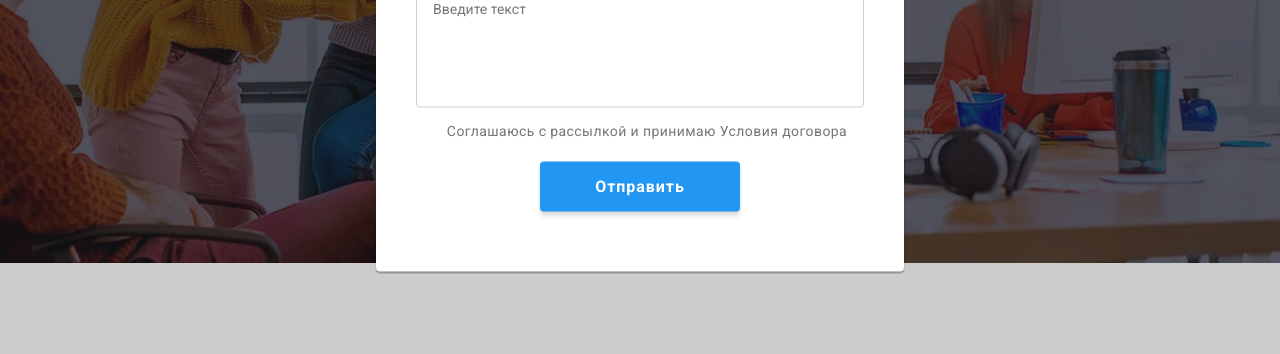
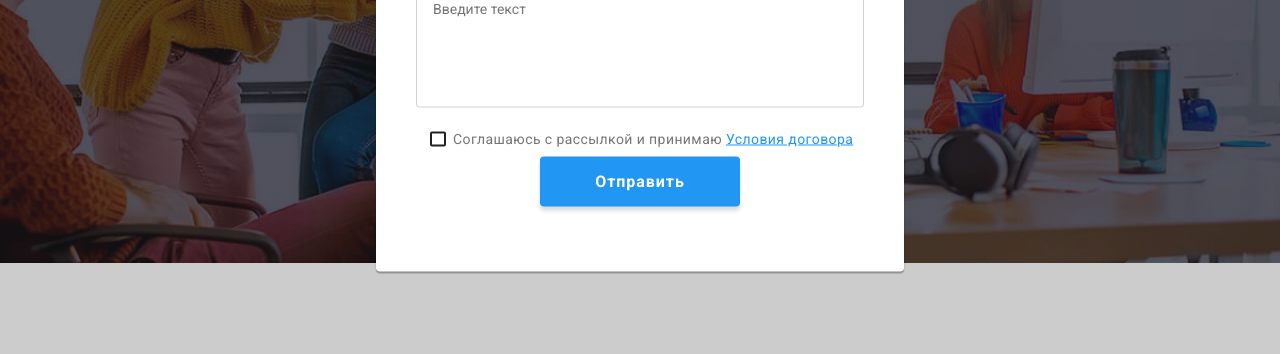
Before and after one commit to Yudzhin1408/goit-markup-hw-06, a plain HTML site: page index.html in a window 1280 px wide. Both pictures are taken after a click on the button "Заказать услугу". Shown: the part 419-773 px from the top of the page. Drawn offline with nearby package versions, Linux system fonts and the light colour scheme.

Commit message:
Update index.html

```diff
--- a/index.html
+++ b/index.html
@@ -476,10 +476,17 @@
               rows="10"
               placeholder="Введите текст"
             ></textarea>
-            <p class="modal-text-form">
-              Соглашаюсь с рассылкой и принимаю
-              <span class="modal-text-form-span"> Условия договора</span>
-            </p>
+            <div class="modal-field">
+              <input type="checkbox" name="policy" id="policy" class="modal-check visuall-hidden" />
+              <label class="modal-text-form" for="policy"
+                ><span class="check-item">
+                  <svg class="check-icon" width="11" height="8">
+                    <use href="./images/icons.svg#icon-Vector-4"></use>
+                  </svg> </span
+                >Соглашаюсь с рассылкой и принимаю
+                <a class="modal-link-form" href="">Условия договора</a>
+              </label>
+            </div>
           </div>
           <button class="hero-button button-form" type="submit">Отправить</button>
         </form>
```
